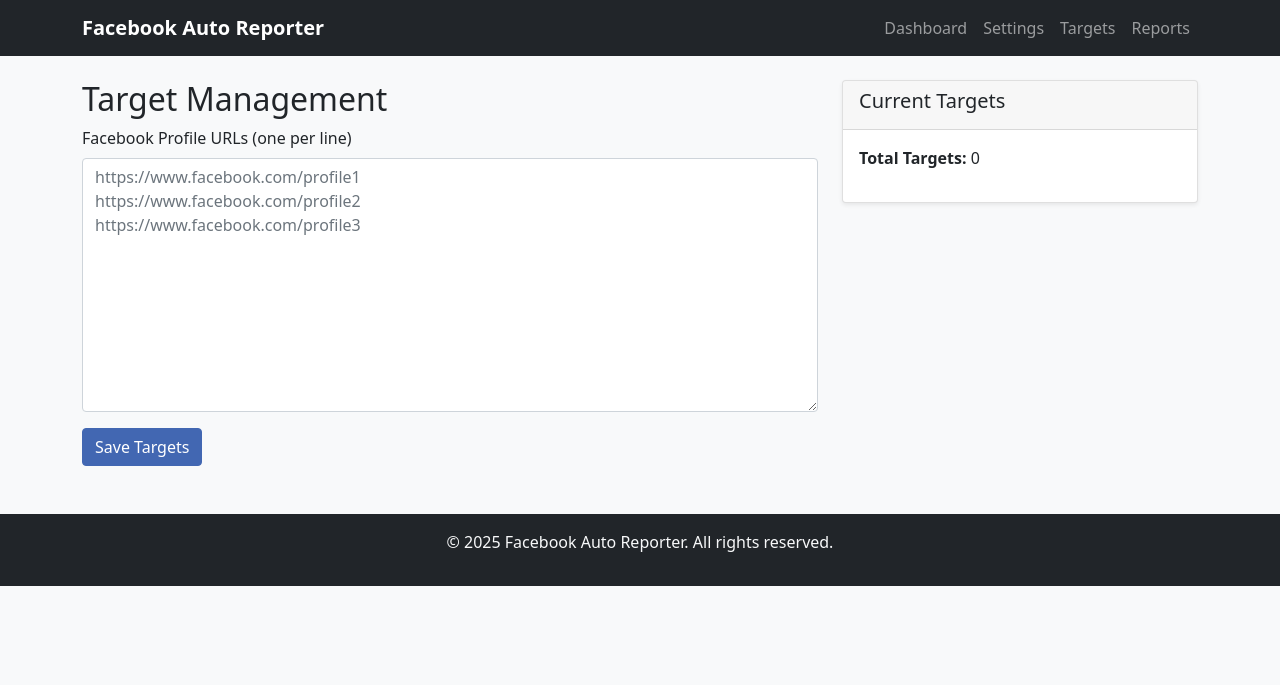
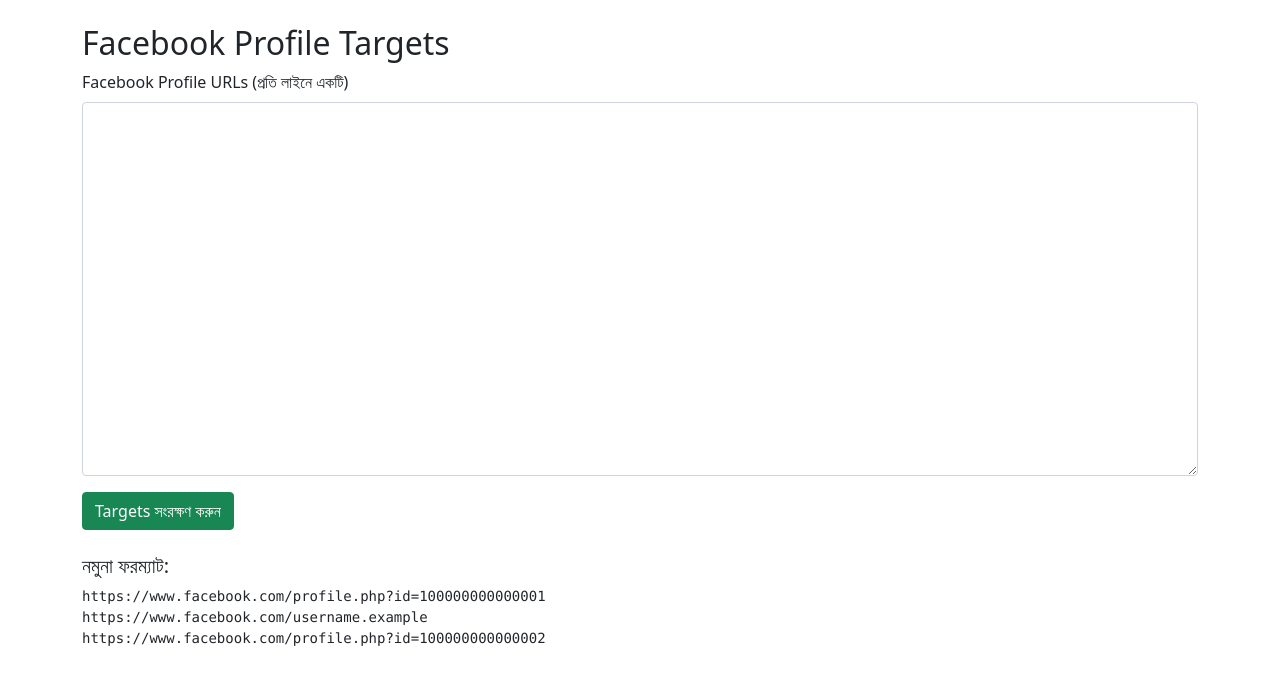
Before and after one commit to mrhunter4442-hue/facebook_auto_reporter, a Flask app: page /targets in a window 1280 px wide. Shown: the top 685 px of the page. Run offline with Flask 3, Linux system fonts and the light colour scheme.

Commit message:
Update targets.html

```diff
--- a/facebook_auto_reporter/templates/targets.html
+++ b/facebook_auto_reporter/templates/targets.html
@@ -1,36 +1,26 @@
-{% extends "base.html" %}
-
-{% block content %}
-<div class="row">
-    <div class="col-md-8">
-        <h2>Target Management</h2>
-
+<!DOCTYPE html>
+<html>
+<head>
+    <title>Targets - Facebook Auto Reporter</title>
+    <link href="https://cdn.jsdelivr.net/npm/bootstrap@5.1.3/dist/css/bootstrap.min.css" rel="stylesheet">
+</head>
+<body>
+    <div class="container mt-4">
+        <h2>Facebook Profile Targets</h2>
         <form method="POST">
             <div class="mb-3">
-                <label for="targets" class="form-label">Facebook Profile URLs (one per line)</label>
-                <textarea class="form-control" id="targets" name="targets" rows="10" placeholder="https://www.facebook.com/profile1&#10;https://www.facebook.com/profile2&#10;https://www.facebook.com/profile3">{{ targets|join('\n') }}</textarea>
+                <label for="targets" class="form-label">Facebook Profile URLs (প্রতি লাইনে একটি)</label>
+                <textarea class="form-control" id="targets" name="targets" rows="15">{{ targets }}</textarea>
             </div>
-            <button type="submit" class="btn btn-primary">Save Targets</button>
+            <button type="submit" class="btn btn-success">Targets সংরক্ষণ করুন</button>
         </form>
-    </div>
 
-    <div class="col-md-4">
-        <div class="card">
-            <div class="card-header">
-                <h5>Current Targets</h5>
-            </div>
-            <div class="card-body">
-                <p><strong>Total Targets:</strong> {{ targets|length }}</p>
-                <ul>
-                    {% for target in targets[:5] %}
-                    <li>{{ target }}</li>
-                    {% endfor %}
-                    {% if targets|length > 5 %}
-                    <li>... and {{ targets|length - 5 }} more</li>
-                    {% endif %}
-                </ul>
-            </div>
+        <div class="mt-4">
+            <h5>নমুনা ফরম্যাট:</h5>
+            <pre>https://www.facebook.com/profile.php?id=100000000000001
+https://www.facebook.com/username.example
+https://www.facebook.com/profile.php?id=100000000000002</pre>
         </div>
     </div>
-</div>
-{% endblock %}
+</body>
+</html>
```
